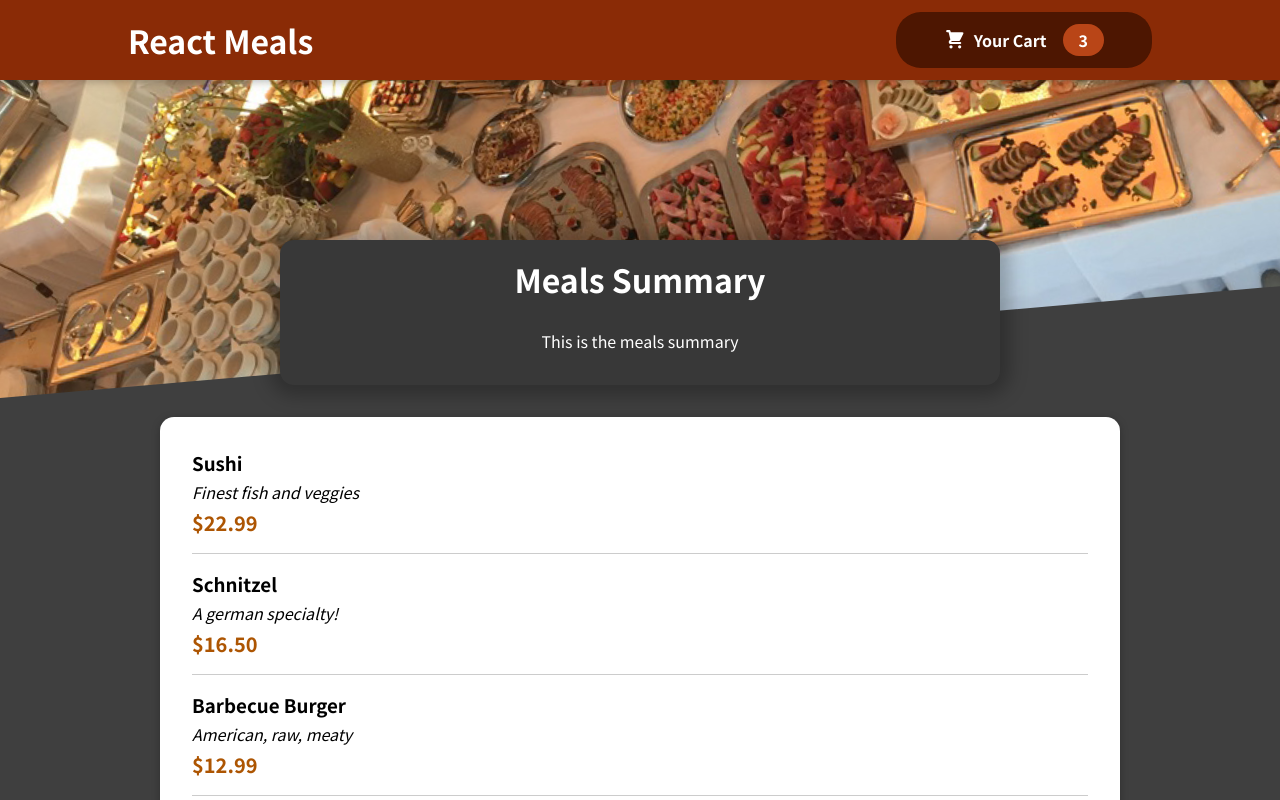
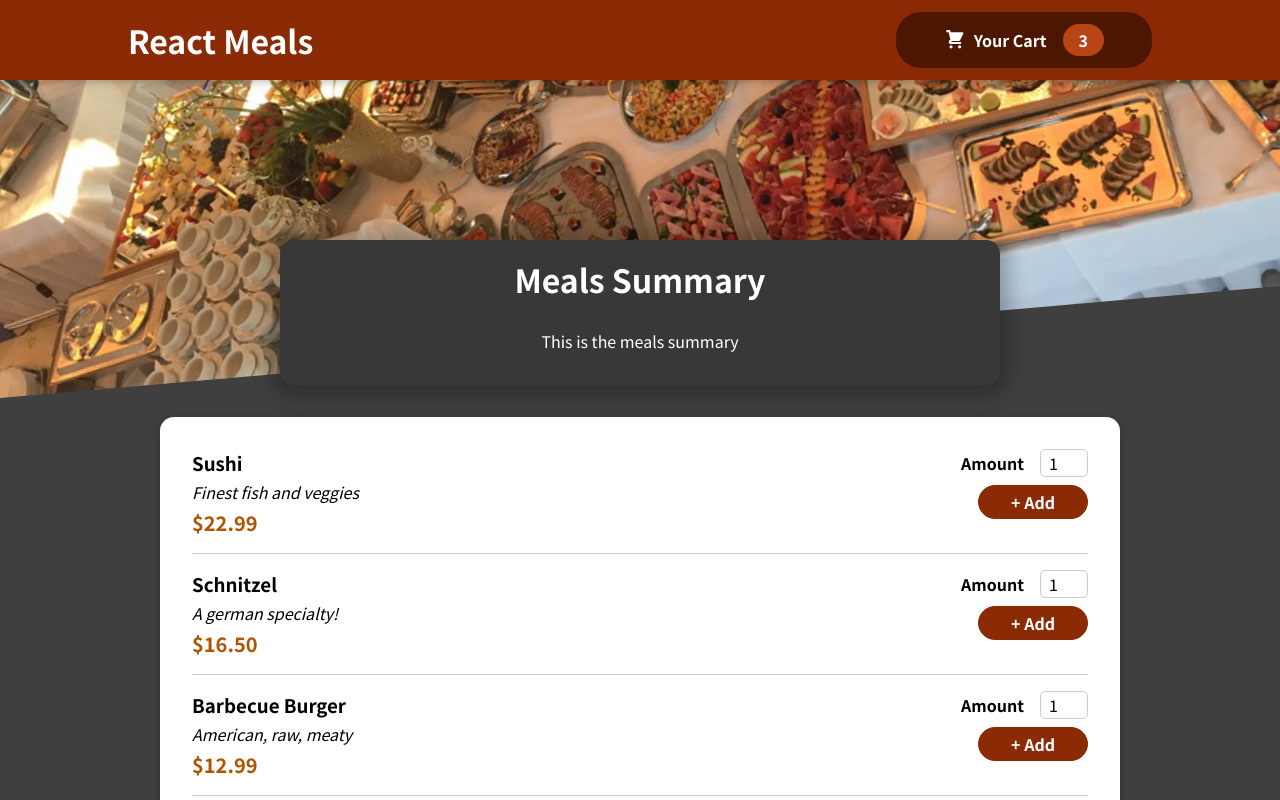
Before and after one commit to nicolas-thompson/orders, a React (Create React App) app: page / in a window 1280 px wide. Shown: the top 800 px of the page. Built offline with nearby package versions, Linux system fonts and the light colour scheme.

Commit message:
Adds MealItemForm

```diff
--- a/src/components/Meals/MealItem/MealItem.js
+++ b/src/components/Meals/MealItem/MealItem.js
@@ -1,3 +1,4 @@
+import MealItemForm from './MealItemForm';
 import classes from './MealItem.module.css';
 
 const MealItem = props => {
@@ -10,7 +11,7 @@
       <div className={classes.price}>{price}</div>
     </div>
     <div>
-
+      <MealItemForm />
     </div>
   </li>)
 };
--- /dev/null
+++ b/src/components/Meals/MealItem/MealItemForm.js
@@ -0,0 +1,18 @@
+import Input from '../../UI/Input';
+import classes from './MealItemForm.module.css';
+
+const MealItemForm = props => {
+  return <form className={classes.form}>
+    <Input label="Amount" input={{
+      id: 'amount',
+      type: 'number',
+      min: '1',
+      max: '5',
+      step: '1',
+      defaultValue: '1'
+    }} />
+    <button>+ Add</button>
+  </form>
+};
+
+export default MealItemForm;
--- /dev/null
+++ b/src/components/Meals/MealItem/MealItemForm.module.css
@@ -0,0 +1,20 @@
+.form {
+  text-align: right;
+}
+
+.form button {
+  font: inherit;
+  cursor: pointer;
+  background-color: #8a2b06;
+  border: 1px solid #8a2b06;
+  color: white;
+  padding: 0.25rem 2rem;
+  border-radius: 20px;
+  font-weight: bold;
+}
+
+.form button:hover,
+.form button:active {
+  background-color: #641e03;
+  border-color: #641e03;
+}
--- /dev/null
+++ b/src/components/UI/Input.js
@@ -0,0 +1,10 @@
+import classes from './Input.module.css';
+
+const Input = props => {
+  return <div className={classes.input}>
+    <label htmlFor={props.input.id}>{props.label}</label>
+    <input {...props.input} />
+  </div>
+};
+
+export default Input;
--- /dev/null
+++ b/src/components/UI/Input.module.css
@@ -0,0 +1,18 @@
+.input {
+  display: flex;
+  align-items: center;
+  margin-bottom: 0.5rem;
+}
+
+.input label {
+  font-weight: bold;
+  margin-right: 1rem;
+}
+
+.input input {
+  width: 3rem;
+  border-radius: 5px;
+  border: 1px solid #ccc;
+  font: inherit;
+  padding-left: 0.5rem;
+}
```
